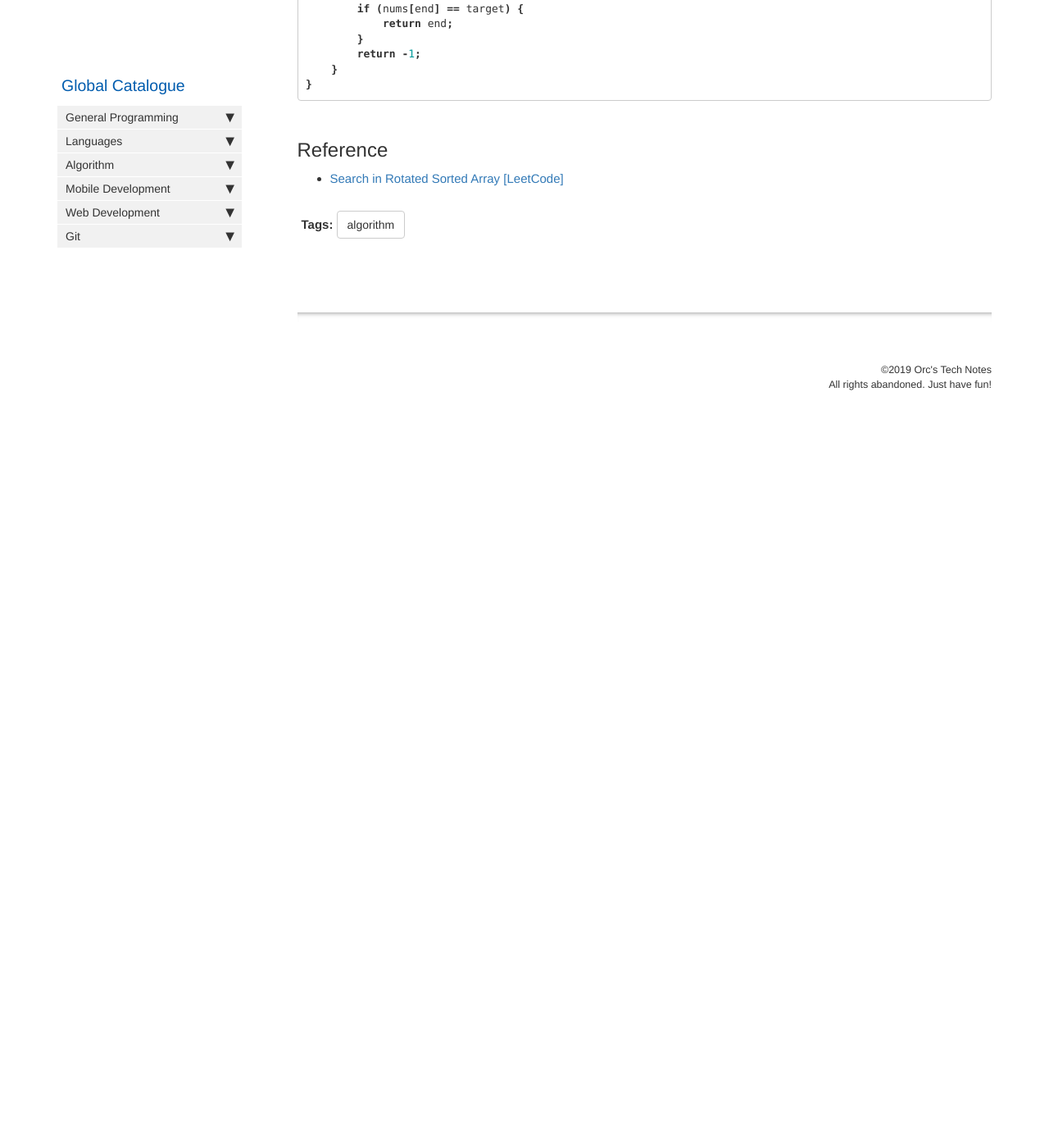
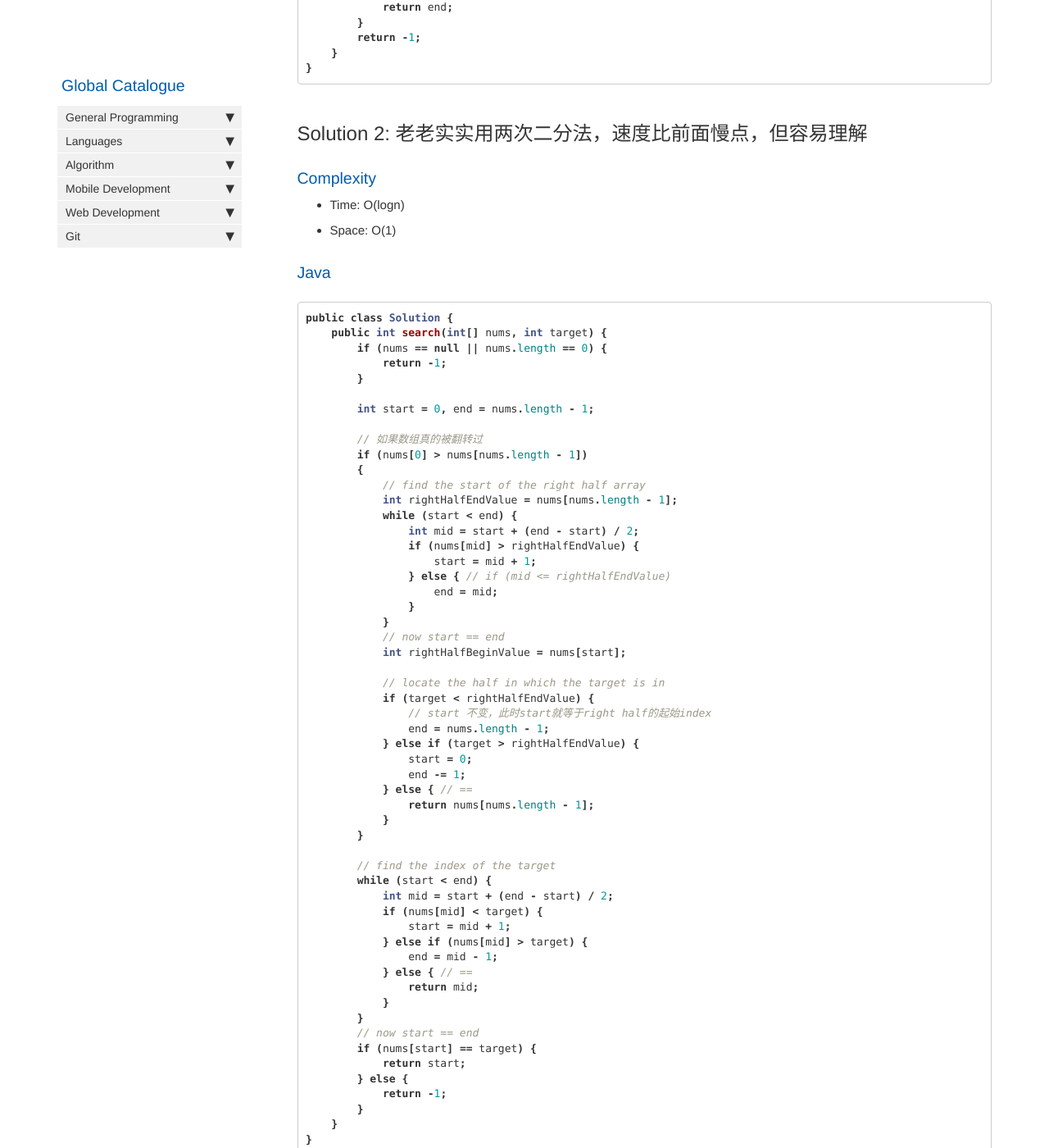
Before and after one commit to HungryOrc/hungryorc.github.io, a Jekyll site: the page built from pages/algorithm/algorithm_search_in_rotated_sorted_array.md, in a window 1280 px wide and 1400 px high, scrolled down 1766 px. Shown: the whole window at 82% size. Built offline with Jekyll 4.4.1, drawn with Linux system fonts in a browser that asks for light colours; nearby versions of some CDN libraries; comment, search, counter and statistics services are not loaded; before the commit the page ends 2295 px from its top, so only the background shows below that; some of the changed text lies outside the part shown.

Commit message:
Update algorithm_search_in_rotated_sorted_array.md

````diff
--- a/pages/algorithm/algorithm_search_in_rotated_sorted_array.md
+++ b/pages/algorithm/algorithm_search_in_rotated_sorted_array.md
@@ -11,11 +11,9 @@ toc: false
 
 ## Description
 Suppose an array sorted in ascending order is rotated at some pivot unknown to you beforehand.
-
 (i.e., [0,1,2,4,5,6,7] might become [4,5,6,7,0,1,2]).
 
 You are given a target value to search. If found in the array return its index, otherwise return -1.
-
 You may assume no duplicate exists in the array.
 
 Your algorithm's **runtime complexity must be in the order of O(log n)**.
@@ -94,6 +92,71 @@ class Solution {
 }
 ```
 
+## Solution 2: 老老实实用两次二分法，速度比前面慢点，但容易理解
+
+### Complexity
+* Time: O(logn)
+* Space: O(1)
+
+### Java
+```java
+public class Solution {
+    public int search(int[] nums, int target) {
+        if (nums == null || nums.length == 0) {
+            return -1;
+        }
+
+        int start = 0, end = nums.length - 1;
+
+        // 如果数组真的被翻转过
+        if (nums[0] > nums[nums.length - 1])
+        {
+            // find the start of the right half array
+            int rightHalfEndValue = nums[nums.length - 1];
+            while (start < end) {
+                int mid = start + (end - start) / 2;
+                if (nums[mid] > rightHalfEndValue) {
+                    start = mid + 1;
+                } else { // if (mid <= rightHalfEndValue)
+                    end = mid;
+                }
+            }
+            // now start == end
+            int rightHalfBeginValue = nums[start];
+
+            // locate the half in which the target is in
+            if (target < rightHalfEndValue) {
+                // start 不变，此时start就等于right half的起始index
+                end = nums.length - 1;
+            } else if (target > rightHalfEndValue) {
+                start = 0;
+                end -= 1;
+            } else { // ==
+                return nums[nums.length - 1];
+            }
+        }
+
+        // find the index of the target
+        while (start < end) {
+            int mid = start + (end - start) / 2;
+            if (nums[mid] < target) {
+                start = mid + 1;
+            } else if (nums[mid] > target) {
+                end = mid - 1;
+            } else { // ==
+                return mid;
+            }
+        }
+        // now start == end
+        if (nums[start] == target) {
+            return start;
+        } else {
+            return -1;
+        }
+    }
+}
+```
+
 ## Reference
 * [Search in Rotated Sorted Array [LeetCode]](https://leetcode.com/problems/search-in-rotated-sorted-array/description/)
 
````
